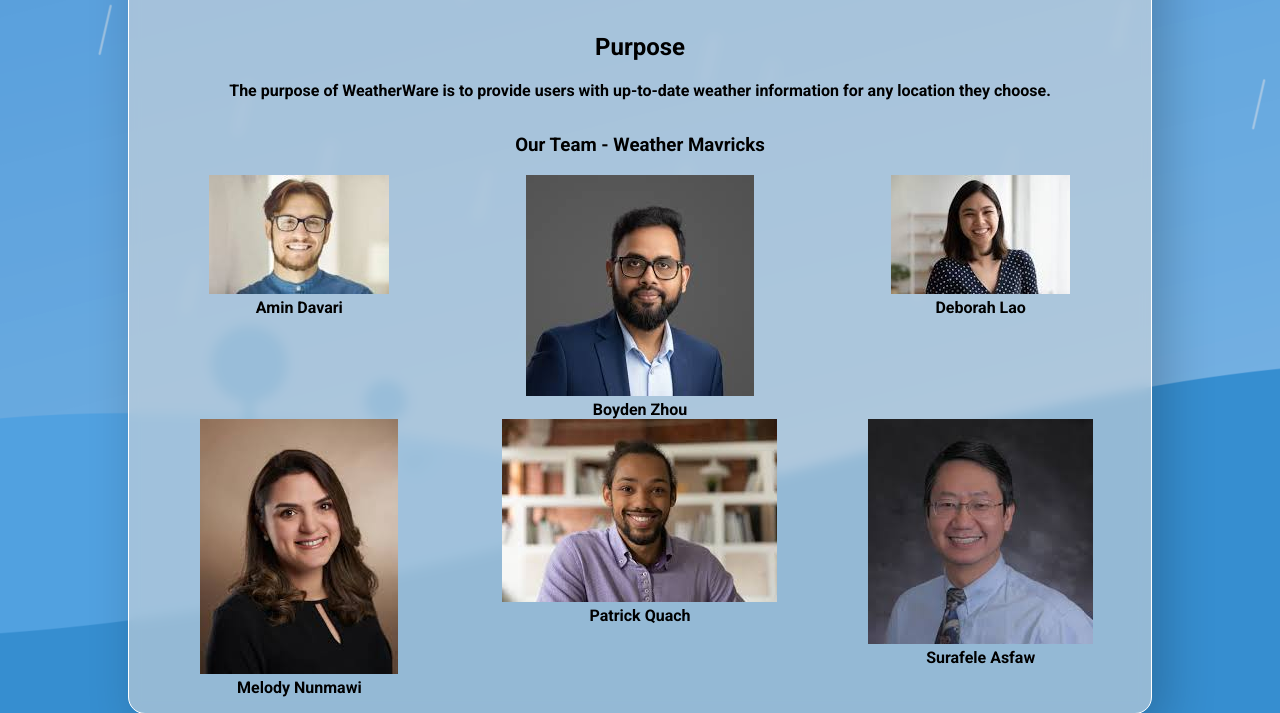
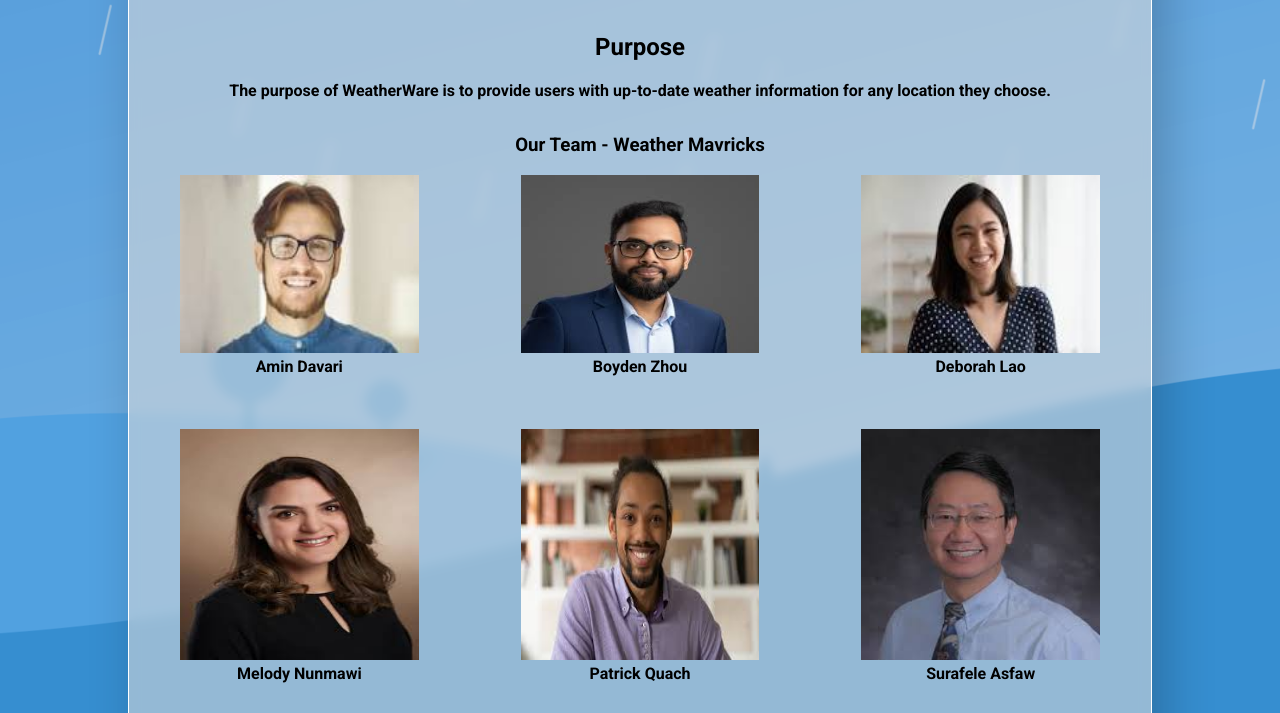
Before and after one commit to CEOAD/Agile-Dev-Project-2911, a plain HTML site: page Pages/about/about.html in a window 1280 px wide. Shown: the part 239-952 px from the top of the page. Drawn offline with Linux system fonts and the light colour scheme.

Commit message:
Added styling to images for the appropriate size

```diff
--- a/Pages/about/about.css
+++ b/Pages/about/about.css
@@ -107,6 +107,11 @@ main {
   list-style-type:none;
 }
 
+.profile {
+  width: 70%;
+  height: 70%;
+}
+
 /* universe.io card */
 .card {
   box-sizing: border-box;
--- a/Pages/about/about.html
+++ b/Pages/about/about.html
@@ -55,37 +55,37 @@
                 </h3>
                 <ul class="people">
                     <div>
-                        <img src="../../img/male1.jpeg" alt="profile of man1" />
+                        <img class="profile" src="../../img/male1.jpeg" alt="profile of man1" />
                         <li>
                             Amin Davari
                         </li>
                     </div>
                     <div>
-                        <img src="../../img/male2.jpeg" alt="profile of man2" />
+                        <img class="profile" src="../../img/male2.jpeg" alt="profile of man2" />
                         <li>
                             Boyden Zhou
                         </li>
                     </div>
                     <div>
-                        <img src="../../img/female1.jpeg" alt="profile of female1" />
+                        <img class="profile" src="../../img/female1.jpeg" alt="profile of female1" />
                         <li>
                             Deborah Lao
                         </li>
                     </div>
                     <div>
-                        <img src="../../img/female2.jpeg" alt="profile of female2" />
+                        <img class="profile" src="../../img/female2.jpeg" alt="profile of female2" />
                         <li>
                             Melody Nunmawi
                         </li>
                     </div>
                     <div>
-                        <img src="../../img/male3.jpeg" alt="profile of man3" />
+                        <img class="profile" src="../../img/male3.jpeg" alt="profile of man3" />
                         <li>
                             Patrick Quach
                         </li>
                     </div>
                     <div>
-                        <img src="../../img/male4.jpeg" alt="profile of man4" />
+                        <img class="profile" src="../../img/male4.jpeg" alt="profile of man4" />
                         <li>
                             Surafele Asfaw
                         </li>
```
